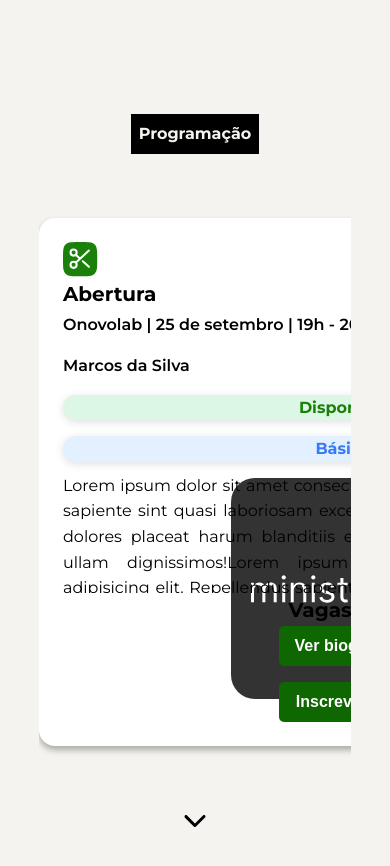
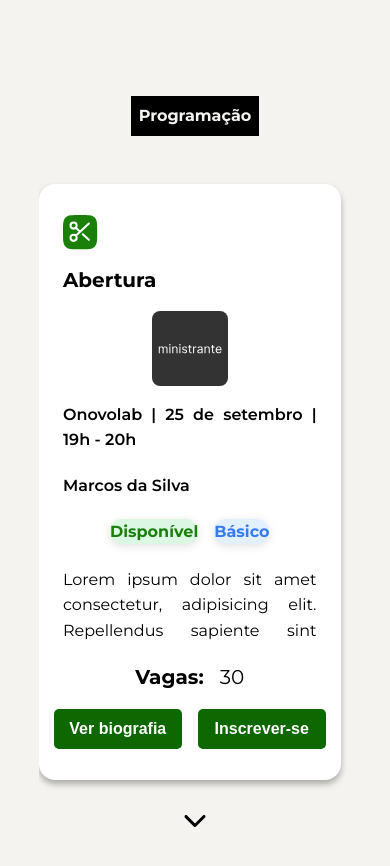
Before and after one commit to pet-ads/wecomp-new, a React (Vite) app: page / in a window 390 px wide. Shown: the part 3560-4426 px from the top of the page. Built offline with nearby package versions, Linux system fonts and the light colour scheme.

Commit message:
refactor: responsiviness initial in programming section

```diff
--- a/src/components/sections/Programming/styles.ts
+++ b/src/components/sections/Programming/styles.ts
@@ -25,7 +25,5 @@ export const ProgrammingCardContainer = styled.div`
 
   padding: 2rem 0;
 
-  margin: 1rem;
-
   background-color: var(--background-color);
 `;
--- a/src/components/sections/Programming/subcomponents/Card/index.tsx
+++ b/src/components/sections/Programming/subcomponents/Card/index.tsx
@@ -41,9 +41,7 @@ export default function Card({
           alt={`Icone evento ${eventIconProps.label}`}
         />
       </IconContainer>
-      <EventTitle>
-        {name}
-      </EventTitle>
+      <EventTitle>{name}</EventTitle>
       <CardHeader
         author={author}
         eventLocationAndDate={`${location} | ${date} | ${time}`}
--- a/src/components/sections/Programming/subcomponents/Card/styles.ts
+++ b/src/components/sections/Programming/subcomponents/Card/styles.ts
@@ -3,33 +3,55 @@ import styled from "styled-components";
 export const Container = styled.div`
   display: flex;
   flex-direction: column;
-  justify-content: space-between;
+  justify-content: space-around;
 
   min-width: 35rem;
   max-width: 35rem;
 
-  min-height: 30rem;
-  max-height: 30rem;
+  min-height: 32.5rem;
+  max-height: 32.5rem;
 
   padding: 1.5rem;
+
   border-radius: 1rem;
 
   background-color: var(--primary-text-color);
   box-shadow: 0px 4px 6px rgba(0, 0, 0, 0.3);
 
+  @media (max-width: 768px) {
+    min-width: 65vw;
+    max-width: 65vw;
+
+    min-height: 65vh;
+    max-height: 65vh;
+  }
+
+  @media (max-width: 375px) {
+    min-width: 65vw;
+    max-width: 65vw;
+
+    min-height: 70vh;
+    max-height: 70vh;
+  }
 `;
 
 export const IconContainer = styled.div`
   display: flex;
-  align-items: flex-start;
+  align-items: center;
+  justify-content: space-between;
+
+  gap: 1rem;
 `;
 
 export const Icon = styled.img``;
 
+export const EventTitle = styled.div`
+  max-width: 100%;
 
-export const EventTitle = styled.div`
+  height: auto;
+
   font-size: 1.25rem;
   font-weight: bold;
 
-  max-width: 100%;
+  text-align: justify;
 `;
--- a/src/components/sections/Programming/subcomponents/CardFooter/styles.ts
+++ b/src/components/sections/Programming/subcomponents/CardFooter/styles.ts
@@ -13,6 +13,7 @@ export const Container = styled.div`
 
   @media (max-width: 600px) {
     flex-direction: column;
+    gap: 1rem;
   }
 `;
 
@@ -22,9 +23,6 @@ export const ContainerButtons = styled.div`
 
   gap: 1rem;
 
-  @media (max-width: 600px) {
-    flex-direction: column;
-  }
 `;
 
 type ButtonProps = React.ButtonHTMLAttributes<HTMLButtonElement>;
--- a/src/components/sections/Programming/subcomponents/CardHeader/styles.ts
+++ b/src/components/sections/Programming/subcomponents/CardHeader/styles.ts
@@ -2,57 +2,62 @@ import styled from "styled-components";
 
 export const Container = styled.div`
   display: flex;
+  align-items: center;
   justify-content: space-between;
 
   width: 100%;
 
-  min-height: 5rem;
-  max-height: 10rem;
+  height: auto;
 
   gap: 1rem;
 
-  @media (max-width: 600px) {
-    align-items: center;
-    flex-direction: column;
+  @media (max-width: 768px) {
+    flex-direction: column-reverse;
   }
 `;
 
 export const InformationContainer = styled.div`
   display: flex;
   flex-direction: column;
+  align-items: flex-start;
   justify-content: space-between;
 
   width: 60%;
 
-  gap: 0.5rem;
+  height: 100%;
+
+  gap: 1.25rem;
 
   text-align: justify;
 
   @media (max-width: 768px) {
+    align-items: center;
+
     width: 100%;
-
-    gap: 1rem;
   }
 `;
 
 export const EventImage = styled.img`
   width: 25%;
 
-  height: 100%;
+  height: 25%;
 
   object-fit: cover;
 
-  @media (max-width: 600px) {
-    width: 40%;
+  @media (max-width: 768px) {
+    width: 30%;
 
-    /* height: 40%; */
-    height: 100%;
+    height: 30%;
   }
 `;
 
 export const EventDetails = styled.div`
   font-size: 1rem;
   font-weight: 600;
+
+  @media (max-width: 768px) {
+    width: 100%;
+  }
 `;
 
 export const EventSpeakers = styled.div`
@@ -60,6 +65,10 @@ export const EventSpeakers = styled.div`
   font-weight: 600;
 
   color: var(--secundary-text-color);
+
+  @media (max-width: 768px) {
+    width: 100%;
+  }
 `;
 
 export const TagContainer = styled.div`
@@ -67,8 +76,4 @@ export const TagContainer = styled.div`
   align-items: center;
 
   gap: 1rem;
-
-  @media (max-width: 600px) {
-    flex-direction: column;
-  }
 `;
--- a/src/components/sections/Programming/subcomponents/CardMain/styles.ts
+++ b/src/components/sections/Programming/subcomponents/CardMain/styles.ts
@@ -10,7 +10,14 @@ export const Container = styled.div`
   min-height: 7.5rem;
   max-height: 7.5rem;
 
+  margin-top: .5rem;
+
   overflow-y: auto;
 
   text-align: justify;
+
+  @media (max-width: 768px) {
+    min-height: 5rem;
+    max-height: 5rem;
+  }
 `;
```
